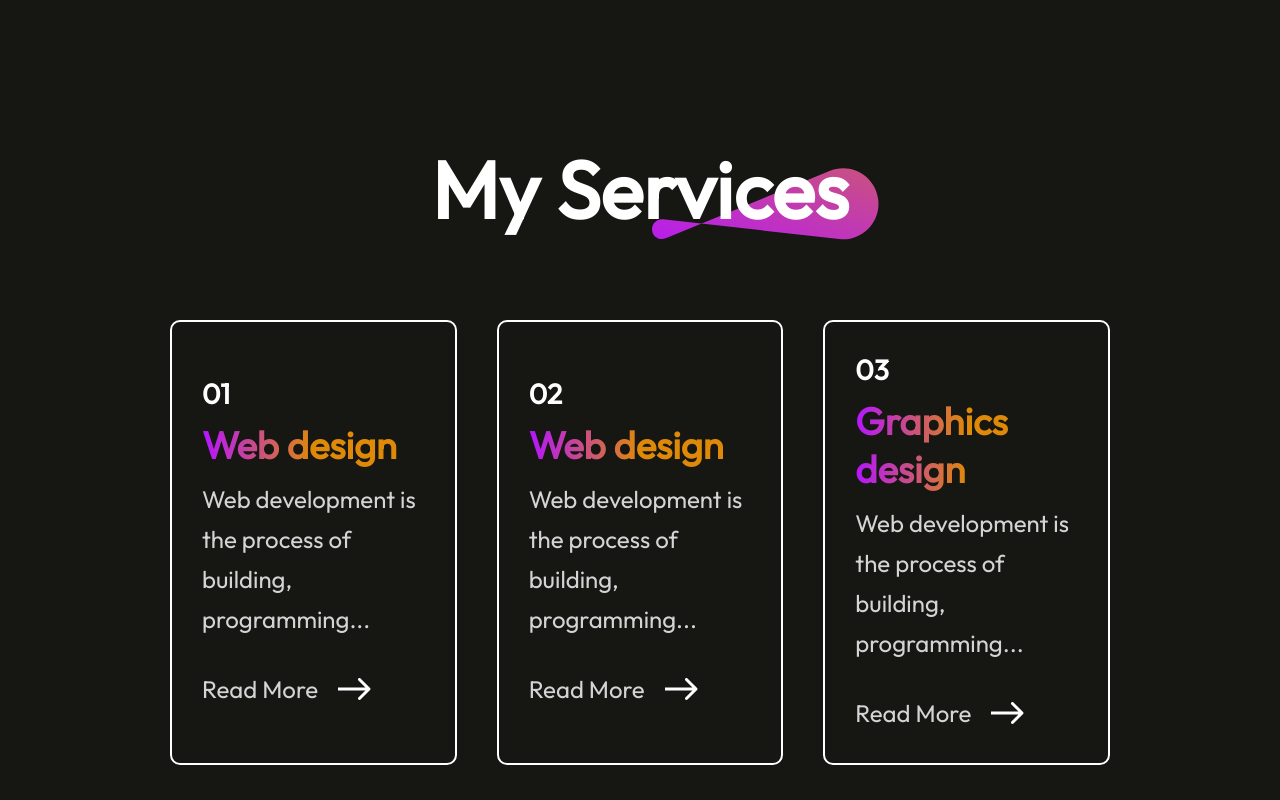
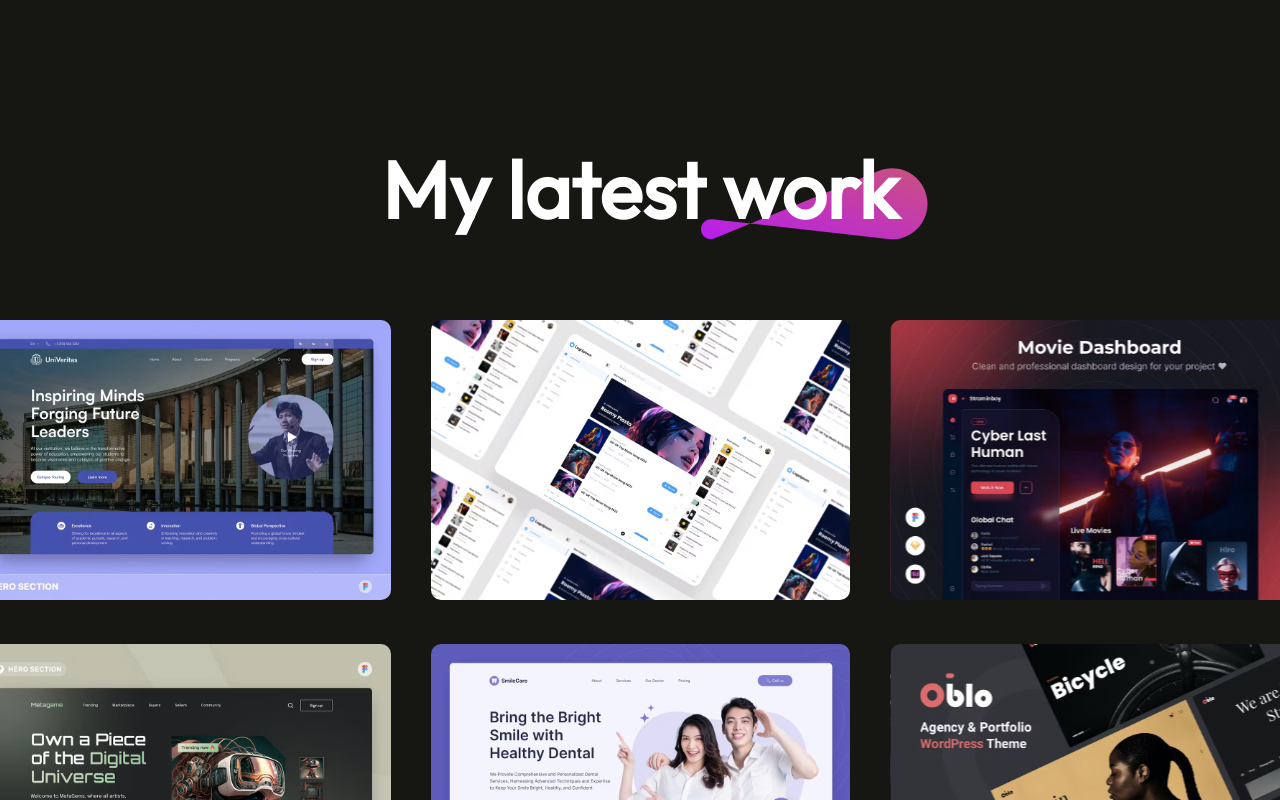
Before and after one commit to raineer24/react-prtfolio, a React (Vite) app: page / in a window 1280 px wide. Shown: the part 2700-3500 px from the top of the page. Built offline with nearby package versions, Linux system fonts and the light colour scheme.

Commit message:
custom site url a href

```diff
--- a/src/App.jsx
+++ b/src/App.jsx
@@ -13,7 +13,7 @@ const App = () => {
      <Navbar/>
      <Hero />
      <About />
-    <Services />
+    {/* <Services /> */}
     <MyWork />
     <Contact />
     <Footer />
--- a/src/Components/MyWork/MyWork.jsx
+++ b/src/Components/MyWork/MyWork.jsx
@@ -2,7 +2,7 @@ import React from 'react';
 import './MyWork.css';
 import theme_pattern from '../../assets/theme_pattern.svg';
 import mywork_data from '../../assets/mywork_data';
-import arrow_icon from '../../assets/arrow.svg'
+import arrow_icon from '../../assets/arrow.svg';
 
 const MyWork = () => {
   return (
@@ -13,7 +13,7 @@ const MyWork = () => {
         </div>
         <div className="mywork-container">
             {mywork_data.map((work, index) => {
-                return <img key={index} src={work.w_img} alt="" />
+                return <a href={`${work.url}`}><img key={index} href={"/"+work["url"]} src={work.w_img} alt="" /></a>
             })}
         </div>
         <div className="mywork-showmore">
--- a/src/assets/mywork_data.js
+++ b/src/assets/mywork_data.js
@@ -7,6 +7,7 @@ import project6_img from '../assets/proj6.svg'
 
 const mywork_data = [
     {
+        url: "https://pern-stack-dztv.onrender.com/",
         w_no:1,
         w_name: "Web design",
         w_img: project1_img
@@ -14,12 +15,14 @@ const mywork_data = [
     {
         w_no:1,
         w_name: "Web design",
-        w_img: project2_img
+        w_img: project2_img,
+        url: "https://rain-store-kyqaa0gt8-raineer24s-projects.vercel.app/"
     },
     {
         w_no:1,
         w_name: "Web design",
-        w_img: project3_img
+        w_img: project3_img,
+        url: "https://network-social.vercel.app/"
     },
     {
         w_no:2,
```
